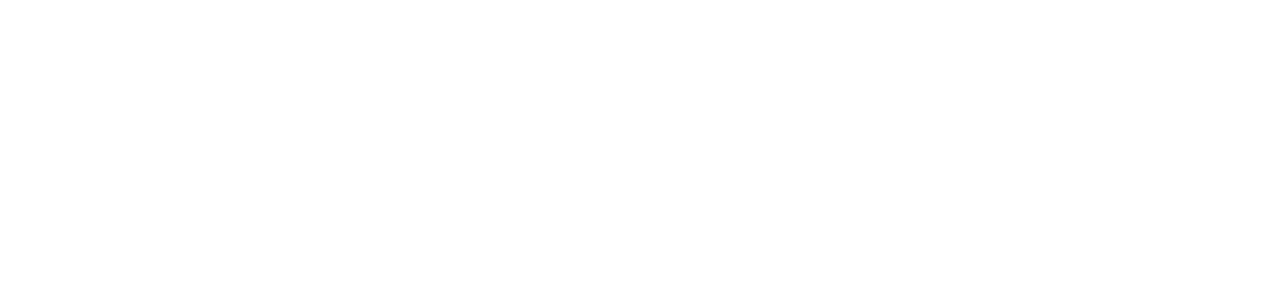
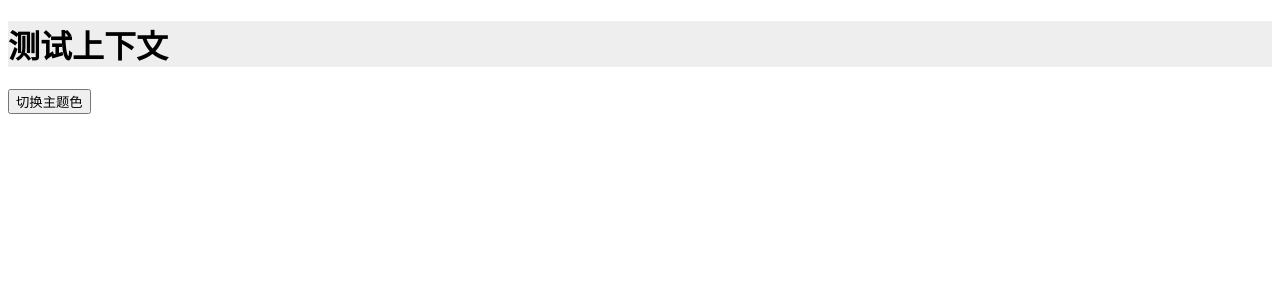
Before and after one commit to eric-t-mac/KZK, a React app: page / in a window 1280 px wide. Shown: the top 300 px of the page. Built offline with nearby package versions, Linux system fonts and the light colour scheme.

Commit message:
refresh: finish to context

```diff
--- a/src/App.js
+++ b/src/App.js
@@ -19,11 +19,23 @@
 
 // 类组件，组件定义
 class App extends React.Component {
+  constructor(props) {
+    super(props)
+    this.state = {
+      theme: themes.light
+    }
+  }
+
+  toggleTheme() {
+    this.setState(state => ({ theme: Math.random() > 0.5 ? themes.light : themes.dark }))
+  }
+
   render() {
-
+    let { theme } = this.state
     return (
-      <ThemeCtx.Provider value={themes.light}>
+      <ThemeCtx.Provider value={theme}>
         <TestContext />
+        <button onClick={() => this.toggleTheme()}>切换主题色</button>
       </ThemeCtx.Provider>
     )
   }
--- a/src/utils/theme.js
+++ b/src/utils/theme.js
@@ -5,11 +5,11 @@
 
 export const themes = {
     light: {
-        color: '#eeeee',
-        background: '#eeeee'
+        color: '#000',
+        background: '#eee'
     },
     dark: {
-        color:'#ffffff',
-        background:'#222222'
+        color:'#fff',
+        background:'#222'
     }
 }
--- a/src/views/study/TestContext.js
+++ b/src/views/study/TestContext.js
@@ -4,23 +4,39 @@
 // 在根组件上注入数据，然后所有组件树种的组件节点都可以访问
 // 应用实践：状态管理就是借助了上下文实现数据传递的
 
-export default class TestContext extends React.Component {
-    constructor(props) {
-        super(props)
-    }
+// export default class TestContext extends React.Component {
+//     constructor(props) {
+//         super(props)
+//     }
 
+//     render() {
+
+//         return (
+//             <ThemeCtx.Consumer>
+//                 {
+//                     (value) => (
+//                         console.log("value", value),
+//                         <div style={{color: value.color, background: value.background}}>
+//                             <h1>测试上下文</h1>
+//                         </div>
+//                     )
+//                 }
+//             </ThemeCtx.Consumer>
+//         )
+//     }
+// }
+
+class TestContext extends React.Component {
     render() {
-
+        console.log('this.context', this.context)
+        const theme = this.context
         return (
-            <ThemeCtx.Consumer>
-                {
-                    (value) => {
-                        <div style={{color: value.color, background: value.background}}>
-                            <h1>测试上下文</h1>
-                        </div>
-                    }
-                }
-            </ThemeCtx.Consumer>
+            <div style={{color: theme.color, background: theme.background}}>
+                <h1>测试上下文</h1>
+            </div>
         )
     }
 }
+
+TestContext.contextType = ThemeCtx
+export default TestContext
```
